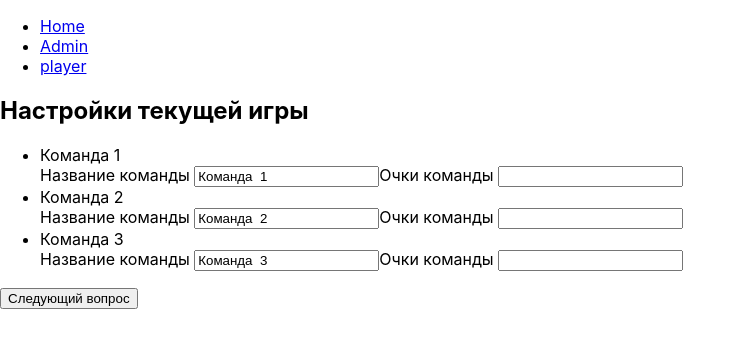
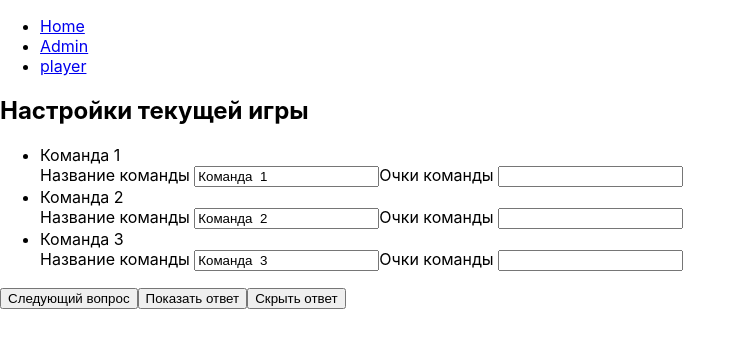
Before and after one commit to SocnetDev/wherelogic, a React (Create React App) app: page /admin in a window 1280 px wide. Shown: the top 348 px of the page, without its empty margins (0-746 px from the left). Built offline with nearby package versions, Linux system fonts and the light colour scheme.

Commit message:
Add shared service

```diff
--- a/src/pages/Admin.tsx
+++ b/src/pages/Admin.tsx
@@ -1,5 +1,5 @@
 import React, {ChangeEvent, useState} from "react";
-import {nextActiveQuest} from "../shared/service";
+import {nextActiveQuest, toggleAnswer} from "../shared/service";
 
 type CommandsListProps = {
     count: number;
@@ -14,10 +14,12 @@ function Command(props: CommandProps) {
 
     return (
         <li>
-            <div>{name}</div>
+            <div>{ name }</div>
             <label>Название команды <input type="text"
-                                           value={name}
-                                           onChange={(e: ChangeEvent<HTMLInputElement>) => {setName(e.target.value)}}/>
+                                           value={ name }
+                                           onChange={ (e: ChangeEvent<HTMLInputElement>) => {
+                                               setName(e.target.value)
+                                           } }/>
             </label>
             <label>Очки команды <input type="number" min="0"/></label>
         </li>
@@ -27,10 +29,10 @@ function Command(props: CommandProps) {
 function CommandsList(props: CommandsListProps) {
     const commands = Array.from({length: props.count}, () => null);
     const commandsItems = commands.map((number: any, index: number) =>
-        <Command name={`Команда  ${index + 1}`} key={index}/>
+        <Command name={ `Команда  ${ index + 1 }` } key={ index }/>
     );
     return (
-        <ul>{commandsItems}</ul>
+        <ul>{ commandsItems }</ul>
     );
 }
 
@@ -40,12 +42,20 @@ export function Admin() {
     return (
         <div>
             <h2>Настройки текущей игры</h2>
-            <CommandsList count={3}/>
+            <CommandsList count={ 3 }/>
             <button onClick={ () => {
                 nextActiveQuest(index);
                 index++;
             } }>Следующий вопрос
             </button>
+            <button onClick={ () => {
+                toggleAnswer(true);
+            } }>Показать ответ
+            </button>
+            <button onClick={ () => {
+                toggleAnswer(false);
+            } }>Скрыть ответ
+            </button>
         </div>
     );
 }
--- a/src/pages/Game.tsx
+++ b/src/pages/Game.tsx
@@ -23,11 +23,14 @@ export function Game() {
         return () => {
             sub.unsubscribe()
         }
-    }, []);
+    });
 
     return <div>
         { quest ?
             <div className="quest">
+                { quest.showAnswer ? <div>
+                    Правильный ответ: { quest.rightAnswer }
+                </div> : <></> }
                 <div className="quest-game flex-column-center">
                     <h1>{ quest.text || 'Где логика?' }</h1>
                     <div className="quest-game-images">{ quest.images.map((elem: string, key: number) => <img
--- a/src/shared/service.ts
+++ b/src/shared/service.ts
@@ -47,6 +47,10 @@ export function nextActiveQuest(id: number): void {
     });
 }
 
+export function toggleAnswer(show: boolean) {
+    activeDoc.update({showAnswer: show});
+}
+
 function getAllQuests(): Promise<any> {
     if (allQuests) {
         return Promise.resolve(allQuests);
```
